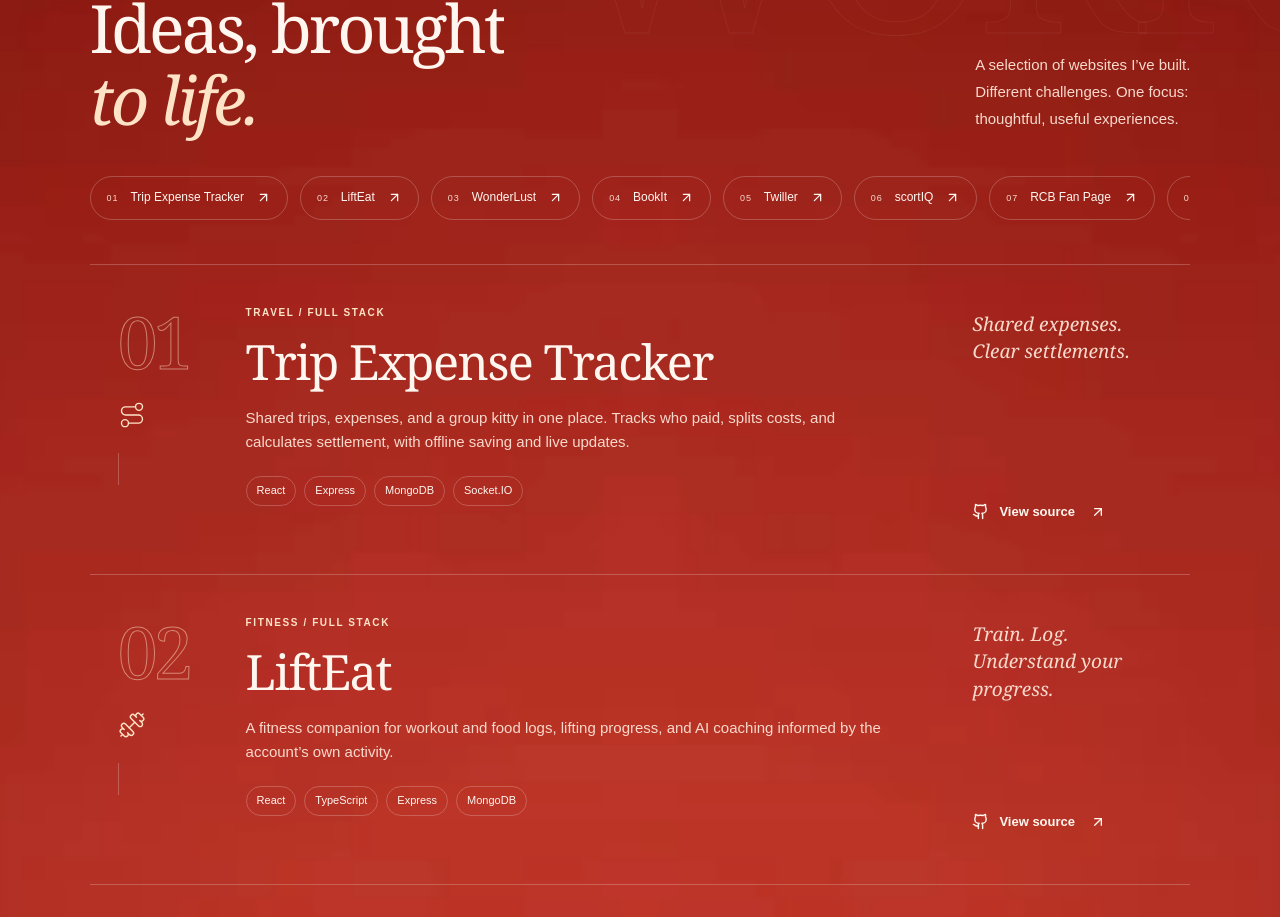
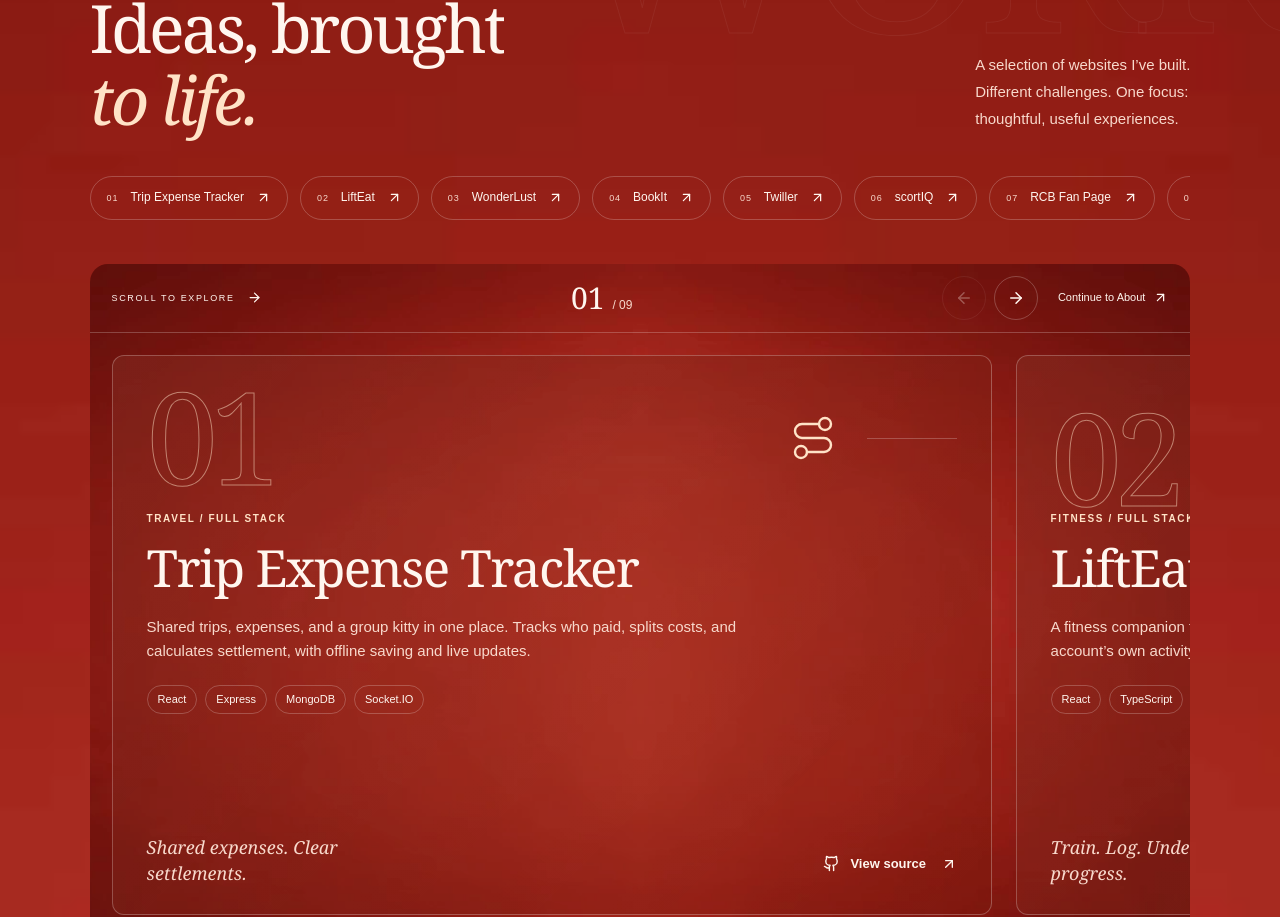
Before and after one commit to shahrukh-210906/Portfolio, a React (Vite) app: page / in a window 1280 px wide. Shown: the part 1086-2003 px from the top of the page. Built offline with nearby package versions, Linux system fonts and the light colour scheme; the HTML template or start-up script is replaced by a standard one.

Commit message:
Add GSAP horizontal scroll gallery to Work section

```diff
--- a/package.json
+++ b/package.json
@@ -10,11 +10,13 @@
     "preview": "vite preview"
   },
   "dependencies": {
+    "@gsap/react": "^2.1.2",
     "@radix-ui/react-toast": "^1.2.10",
     "@tailwindcss/vite": "^4.1.4",
     "class-variance-authority": "^0.7.1",
     "clsx": "^2.1.1",
     "framer-motion": "^11.2.12",
+    "gsap": "^3.15.0",
     "lucide-react": "^0.501.0",
     "react": "^18.3.1",
     "react-dom": "^18.3.1",
--- a/src/components/ProjectsSection.jsx
+++ b/src/components/ProjectsSection.jsx
@@ -1,5 +1,11 @@
-import { ArrowUpRight, Github, Route, Dumbbell, Compass, CalendarDays, MessagesSquare, GraduationCap, Trophy, Music2, Heart } from "lucide-react";
-import { useEffect, useRef } from "react";
+import { ArrowUpRight, ArrowLeft, ArrowRight, Github, Route, Dumbbell, Compass, CalendarDays, MessagesSquare, GraduationCap, Trophy, Music2, Heart } from "lucide-react";
+import { useRef, useState } from "react";
+import gsap from "gsap";
+import { ScrollTrigger } from "gsap/ScrollTrigger";
+import { ScrollToPlugin } from "gsap/ScrollToPlugin";
+import { useGSAP } from "@gsap/react";
+
+gsap.registerPlugin(ScrollTrigger, ScrollToPlugin, useGSAP);
 
 const projects = [
   { title: "Trip Expense Tracker", type: "TRAVEL / FULL STACK", icon: Route, description: "Shared trips, expenses, and a group kitty in one place. Tracks who paid, splits costs, and calculates settlement, with offline saving and live updates.", tags: ["React", "Express", "MongoDB", "Socket.IO"], source: "https://github.com/shahrukh-210906/trip-expense-tracker", detail: "Shared expenses. Clear settlements." },
@@ -16,39 +22,89 @@ const projects = [
 export const ProjectsSection = ({ motionEnabled = true }) => {
   const sectionRef = useRef(null);
   const progressRef = useRef(null);
-  useEffect(() => {
+  const stageRef = useRef(null);
+  const trackRef = useRef(null);
+  const scrollApiRef = useRef(null);
+  const [activeProject, setActiveProject] = useState(0);
+  const { contextSafe } = useGSAP((context, safe) => {
     const section = sectionRef.current;
     const progressBar = progressRef.current;
-    if (!motionEnabled || window.matchMedia("(prefers-reduced-motion: reduce)").matches) return;
-    const targets = [...section.querySelectorAll(".work-choreography")];
-    let raf = 0, visible = false;
-    const update = () => {
-      raf = 0;
-      if (!visible || document.hidden) return;
-      const rect = section.getBoundingClientRect();
-      const progress = Math.max(0, Math.min(1, (window.innerHeight - rect.top) / (rect.height + window.innerHeight)));
-      progressBar.style.transform = `scaleX(${progress})`;
-    };
-    const schedule = () => { if (!raf && visible) raf = requestAnimationFrame(update); };
-    const observer = new IntersectionObserver((entries) => entries.forEach((entry) => {
-      if (entry.isIntersecting) { entry.target.classList.add("work-entered"); observer.unobserve(entry.target); }
-    }), { threshold: 0.12 });
-    section.classList.add("work-motion-ready");
-    targets.forEach((target) => observer.observe(target));
-    const visibility = new IntersectionObserver(([entry]) => { visible = entry.isIntersecting; schedule(); });
-    visibility.observe(section);
-    window.addEventListener("scroll", schedule, { passive: true });
-    window.addEventListener("resize", schedule);
-    document.addEventListener("visibilitychange", schedule);
-    return () => {
-      observer.disconnect(); visibility.disconnect(); cancelAnimationFrame(raf);
-      window.removeEventListener("scroll", schedule); window.removeEventListener("resize", schedule);
-      document.removeEventListener("visibilitychange", schedule);
-      section.classList.remove("work-motion-ready");
-      targets.forEach((target) => target.classList.remove("work-entered"));
-      progressBar.style.transform = "scaleX(1)";
-    };
-  }, [motionEnabled]);
+    if (!motionEnabled) return;
+    const media = gsap.matchMedia();
+    media.add("(prefers-reduced-motion: no-preference)", () => {
+      const heading = gsap.timeline({ scrollTrigger: { trigger: section.querySelector(".section-heading"), start: "top 85%", once: true } });
+      heading.from(".work-title-mask > *", { yPercent: 115, duration: .9, stagger: .13, ease: "power4.out" })
+        .from(".section-intro", { x: 35, opacity: 0, duration: .7, ease: "power3.out" }, .2)
+        .from(".work-index a", { y: 16, opacity: 0, duration: .45, stagger: .04 }, .35);
+    });
+    media.add("(min-width: 1024px) and (min-height: 650px) and (prefers-reduced-motion: no-preference)", () => {
+      const stage = stageRef.current, track = trackRef.current;
+      const cards = [...track.querySelectorAll("article")];
+      const previouslyVisible = cards.findIndex((card) => {
+        const rect = card.getBoundingClientRect();
+        return rect.top < window.innerHeight * .5 && rect.bottom > 110;
+      });
+      let currentIndex = 0, galleryActive = false;
+      section.classList.add("work-is-horizontal");
+      const distance = () => Math.max(0, track.scrollWidth - stage.clientWidth);
+      const updateCounter = (progress) => {
+        const index = Math.min(cards.length - 1, Math.round(progress * (cards.length - 1)));
+        currentIndex = index;
+        setActiveProject((current) => current === index ? current : index);
+        stage.dataset.project = String(index + 1);
+      };
+      const travel = gsap.to(track, { x: () => -distance(), ease: "none", scrollTrigger: {
+        trigger: stage, start: "top 96px", end: () => `+=${Math.max(1200, distance() * .6)}`,
+        pin: true, scrub: .55, anticipatePin: 1, invalidateOnRefresh: true,
+        onUpdate: (self) => { galleryActive = self.scroll() >= self.start - 2 && self.scroll() <= self.end + 2; updateCounter(self.progress); progressBar.style.transform = `scaleX(${self.progress})`; },
+        onRefresh: (self) => { galleryActive = self.scroll() >= self.start - 2 && self.scroll() <= self.end + 2; updateCounter(self.progress); },
+      } });
+      scrollApiRef.current = (index) => {
+        const trigger = travel.scrollTrigger;
+        const progress = Math.min(1, cards[index].offsetLeft / distance());
+        return trigger.start + progress * (trigger.end - trigger.start);
+      };
+      cards.forEach((card) => {
+        gsap.fromTo(card.querySelector(".work-row-number"), { y: 25 }, { y: -25, ease: "none", scrollTrigger: { trigger: card, containerAnimation: travel, start: "left right", end: "right left", scrub: true } });
+        gsap.from(card.querySelectorAll(".small-label, .project-info h3, .project-description, .tag-list, .work-row-actions"), { x: 35, stagger: .035, duration: .55, ease: "power3.out", scrollTrigger: { trigger: card, containerAnimation: travel, start: "left 95%", toggleActions: "play none none reverse" } });
+      });
+      const initialIndex = /^#work-project-(\d+)$/.exec(window.location.hash);
+      const frame = requestAnimationFrame(safe(() => {
+        ScrollTrigger.refresh();
+        if (initialIndex && Number(initialIndex[1]) <= cards.length) gsap.set(window, { scrollTo: scrollApiRef.current(Number(initialIndex[1]) - 1) });
+        else if (previouslyVisible > 0) gsap.set(window, { scrollTo: scrollApiRef.current(previouslyVisible) });
+      }));
+      return () => {
+        const wasPinned = galleryActive;
+        cancelAnimationFrame(frame); scrollApiRef.current = null; section.classList.remove("work-is-horizontal");
+        if (wasPinned) requestAnimationFrame(() => {
+          if (section.isConnected && !section.classList.contains("work-is-horizontal")) cards[currentIndex].scrollIntoView({ behavior: "instant", block: "start" });
+        });
+      };
+    });
+    media.add({ narrow: "(max-width: 1023px)", short: "(max-height: 649px)", motion: "(prefers-reduced-motion: no-preference)" }, ({ conditions }) => {
+      if ((!conditions.narrow && !conditions.short) || !conditions.motion) return;
+      section.querySelectorAll(".work-project-row").forEach((card, index) => {
+        const reveal = gsap.timeline({ scrollTrigger: { trigger: card, start: "top 88%", once: true } });
+        reveal.from(card.querySelector(".work-project-identity"), { y: 25, opacity: 0, duration: .7, ease: "power3.out" })
+          .from(card.querySelectorAll(".small-label, .project-info h3, .project-description"), { x: index % 2 ? 28 : -28, opacity: 0, stagger: .08, duration: .65, ease: "power3.out" }, .08)
+          .from(card.querySelectorAll(".tag-list li, .work-row-actions"), { y: 15, opacity: 0, duration: .5, stagger: .045 }, .3);
+      });
+      gsap.fromTo(progressBar, { scaleX: 0 }, { scaleX: 1, ease: "none", scrollTrigger: { trigger: section, start: "top bottom", end: "bottom bottom", scrub: true } });
+    });
+    return () => { media.revert(); progressBar.style.transform = "scaleX(1)"; };
+  }, { scope: sectionRef, dependencies: [motionEnabled], revertOnUpdate: true });
+  const goToProject = contextSafe((index, event) => {
+    if (!scrollApiRef.current) return;
+    event?.preventDefault();
+    // Jump to the native scroll position; the scrubbed gallery supplies the easing.
+    gsap.set(window, { scrollTo: { y: scrollApiRef.current(index), autoKill: false } });
+  });
+  const revealFocusedProject = (index, event) => {
+    if (!scrollApiRef.current || event.currentTarget.contains(event.relatedTarget)) return;
+    const card = event.currentTarget.getBoundingClientRect(), stage = stageRef.current.getBoundingClientRect();
+    if (card.left < stage.left - 2 || card.right > stage.right + 2) requestAnimationFrame(() => goToProject(index));
+  };
   return (
   <section ref={sectionRef} id="projects" className="editorial-section work-section" aria-labelledby="work-title"><span className="section-watermark" aria-hidden="true">WORK</span>
     <div className="section-shell">
@@ -57,9 +113,11 @@ export const ProjectsSection = ({ motionEnabled = true }) => {
         <div><p className="section-kicker"><span>01 /</span> SELECTED WORK</p><h2 id="work-title"><span className="work-title-mask"><span>Ideas, brought</span></span><span className="work-title-mask"><em>to life.</em></span></h2></div>
         <p className="section-intro">A selection of websites I’ve built.<br />Different challenges. One focus:<br />thoughtful, useful experiences.</p>
       </div>
-      <nav className="work-index work-choreography" aria-label="Jump to a project">{projects.map((project, index) => <a key={project.title} href={`#work-project-${index + 1}`}><span>0{index + 1}</span>{project.title}<ArrowUpRight size={15} aria-hidden="true" /></a>)}</nav>
-      <div className="project-grid work-project-list">
-        {projects.map((project, index) => <article id={`work-project-${index + 1}`} key={project.title} style={{ "--work-direction": index % 2 === 0 ? "1" : "-1" }} className="project-card work-choreography work-project-row">
+      <nav className="work-index work-choreography" aria-label="Jump to a project">{projects.map((project, index) => <a key={project.title} href={`#work-project-${index + 1}`} onClick={(event) => goToProject(index, event)}><span>0{index + 1}</span>{project.title}<ArrowUpRight size={15} aria-hidden="true" /></a>)}</nav>
+      <div className="work-scroll-stage" ref={stageRef}>
+      <div className="work-stage-bar"><span>SCROLL TO EXPLORE <ArrowRight size={15} aria-hidden="true" /></span><span className="work-stage-count">{String(activeProject + 1).padStart(2,"0")} <span>/ 09</span></span><div className="work-stage-controls"><button aria-label="Previous project" disabled={activeProject === 0} onClick={() => goToProject(activeProject - 1)}><ArrowLeft size={18} aria-hidden="true" /></button><button aria-label="Next project" disabled={activeProject === projects.length - 1} onClick={() => goToProject(activeProject + 1)}><ArrowRight size={18} aria-hidden="true" /></button><a href="#about">Continue to About <ArrowUpRight size={15} aria-hidden="true" /></a></div></div>
+      <div className="project-grid work-project-list" ref={trackRef}>
+        {projects.map((project, index) => <article id={`work-project-${index + 1}`} key={project.title} onFocusCapture={(event) => revealFocusedProject(index, event)} style={{ "--work-direction": index % 2 === 0 ? "1" : "-1" }} className="project-card work-choreography work-project-row">
           <div className="work-project-identity" aria-hidden="true"><span className="work-row-number">{String(index + 1).padStart(2, "0")}</span><project.icon size={28} strokeWidth={1.2} /><span className="work-row-rule" /></div>
           <div className="project-info">
             <p className="small-label">{project.type}</p><h3><span>{project.title}</span></h3><p className="project-description">{project.description}</p>
@@ -69,6 +127,7 @@ export const ProjectsSection = ({ motionEnabled = true }) => {
           <span className="work-row-sweep" aria-hidden="true" />
         </article>)}
       </div>
+      </div>
       <a className="text-link work-more work-choreography" href="https://github.com/shahrukh-210906" target="_blank" rel="noopener noreferrer">More on GitHub <ArrowUpRight size={18} aria-hidden="true" /></a>
     </div>
   </section>
--- a/src/index.css
+++ b/src/index.css
@@ -461,3 +461,40 @@ html:has(.motion-paused) { scroll-behavior:auto; }
   .work-index a { min-height:44px; }
 }
 @media(prefers-reduced-motion:reduce) { .motion-enabled .work-section .work-project-row:hover { transform:none; } }
+/* GSAP scroll gallery: pin only a roomy desktop stage; mobile remains a document. */
+.work-scroll-stage { position:relative; }
+.work-stage-bar { display:none; }
+.work-is-horizontal .work-scroll-stage { overflow:clip; padding-bottom:18px; background:var(--paper) url('/frames/video-background.webp') center/cover; border-radius:18px; }
+.work-is-horizontal .work-stage-bar { display:flex; align-items:center; justify-content:space-between; gap:20px; padding:12px 22px; min-height:64px; border-bottom:1px solid var(--line); }
+.work-stage-bar > span:first-child { display:flex; align-items:center; gap:12px; font-size:9px; letter-spacing:.18em; }
+.work-stage-count { font:400 30px/1 Georgia,serif; font-variant-numeric:tabular-nums; }
+.work-stage-count > span { font:12px Arial,sans-serif; color:var(--ink-muted); }
+.work-stage-controls { display:flex; align-items:center; gap:8px; }
+.work-stage-controls button { display:grid; place-items:center; width:44px; height:44px; border:1px solid var(--line); border-radius:50%; background:transparent; }
+.work-stage-controls button:hover { background:#ffffff18; }
+.work-stage-controls button:disabled { opacity:.3; cursor:default; }
+.work-stage-controls a { display:flex; align-items:center; gap:8px; min-height:44px; font-size:11px; margin-left:12px; }
+.work-is-horizontal .work-project-list { flex-direction:row; gap:24px; width:max-content; padding:22px; }
+.work-is-horizontal .work-project-list .work-project-row { display:flex; flex-direction:column; flex:0 0 min(880px,76vw); width:min(880px,76vw); height:min(580px,calc(100svh - 240px)); min-height:410px; gap:18px; padding:28px 34px; border:1px solid #ffffff40; border-radius:12px; background:linear-gradient(135deg,#ffffff0b,transparent),#7b190e66; }
+.work-is-horizontal .work-project-identity { flex-direction:row; align-items:center; gap:30px; }
+.work-is-horizontal .work-row-number { font-size:clamp(88px,10vw,138px); line-height:.85; }
+.work-is-horizontal .work-project-identity svg { width:48px; height:48px; margin-left:auto; }
+.work-is-horizontal .work-row-rule { height:1px; width:90px; order:1; }
+.work-is-horizontal .project-info { flex:1; }
+.work-is-horizontal .work-project-row .project-info h3 { font-size:clamp(36px,4vw,54px); margin:12px 0 16px; }
+.work-is-horizontal .work-project-row .project-description { max-width:640px; }
+.work-is-horizontal .work-row-actions { flex-direction:row; align-items:flex-end; justify-content:space-between; padding:0; }
+.work-is-horizontal .work-row-actions > p { max-width:280px; margin:0; font-size:18px; }
+.work-is-horizontal .work-row-actions .project-links { flex-direction:row; gap:18px; }
+.work-is-horizontal .work-project-row:hover { transform:none; }
+.work-is-horizontal .work-stage-bar, .work-is-horizontal .work-project-row { transition:none; }
+.work-is-horizontal .work-more { margin-top:32px; }
+html:has(.work-is-horizontal) { scroll-behavior:auto; }
+.dark .work-is-horizontal .work-scroll-stage { background-image:linear-gradient(#26040166,#26040166),url('/frames/video-background.webp'); }
+@media(min-width:1024px) and (max-height:760px) {
+  .work-is-horizontal .work-project-list .work-project-row { padding:22px 28px; gap:12px; }
+  .work-is-horizontal .work-row-number { font-size:80px; }
+  .work-is-horizontal .work-project-row .project-info h3 { font-size:38px; margin:10px 0; }
+  .work-is-horizontal .work-row-actions > p { font-size:16px; }
+  .work-is-horizontal .work-project-row .project-description { font-size:14px; margin-bottom:15px; }
+}
```
Also changed, not shown: 2 other files (tests, documents, lock files or other folders).
